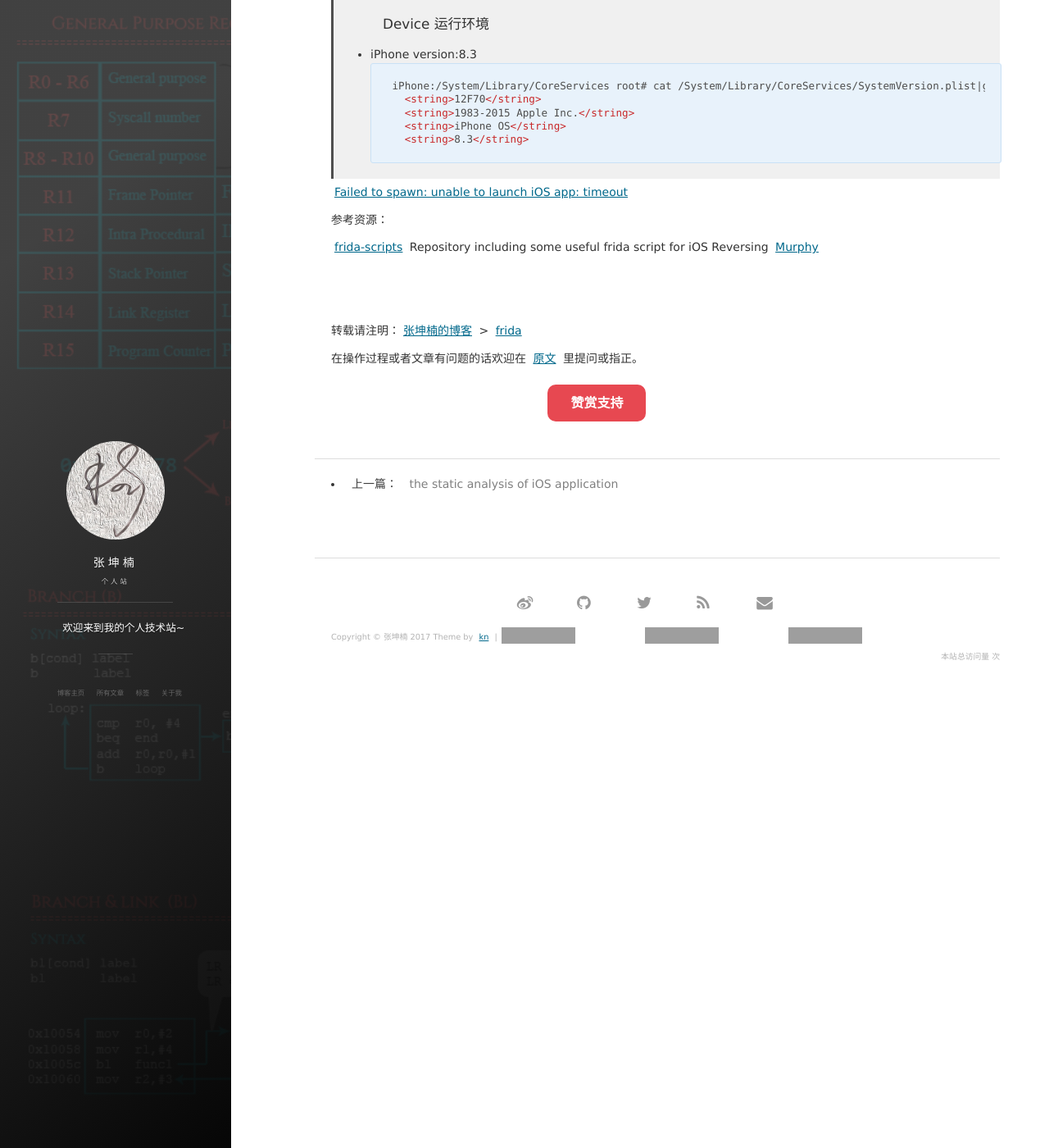
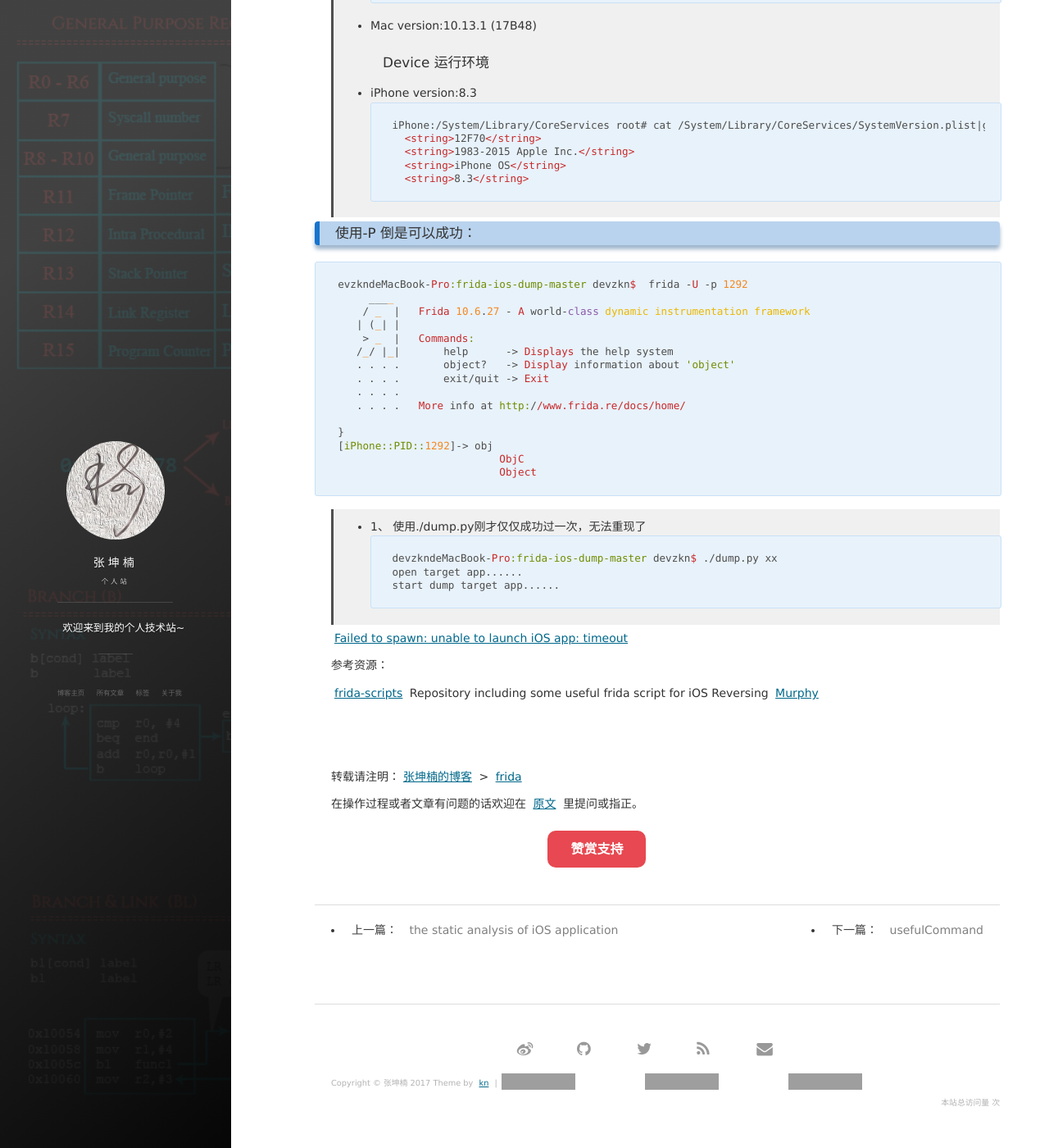
Before and after one commit to zhangkn/zhangkn.github.io, a Jekyll site: the page built from _posts/2017-12-13-frida.md, in a window 1280 px wide and 1400 px high, scrolled down 4050 px. Shown: the whole window at 82% size. Built offline with Jekyll 4.4.1, drawn with Linux system fonts in a browser that asks for light colours; nearby versions of some CDN libraries; comment, search, counter and statistics services are not loaded; grey boxes are pictures that could not be loaded.

Commit message:
usefulCommand

````diff
--- a/_posts/2017-12-13-frida.md
+++ b/_posts/2017-12-13-frida.md
@@ -8,6 +8,8 @@ tag: iOSre
 
 ### 前言
 [frida](https://www.frida.re/)
+<br>
+[frida-docs](https://www.frida.re/docs/home/)<br>
 Dynamic instrumentation toolkit for developers, reverse-engineers, and security researchers.
 Frida提供了一个名为“ FridaGadget.dylib ” 的动态库，可用于在非越狱设备上测试新开发的应用程序。
 
@@ -191,6 +193,32 @@ iPhone:/System/Library/CoreServices root# cat /System/Library/CoreServices/Syste
 	<string>8.3</string>
 ```
 
+### 使用-P 倒是可以成功：
+```
+evzkndeMacBook-Pro:frida-ios-dump-master devzkn$  frida -U -p 1292
+     ____
+    / _  |   Frida 10.6.27 - A world-class dynamic instrumentation framework
+   | (_| |
+    > _  |   Commands:
+   /_/ |_|       help      -> Displays the help system
+   . . . .       object?   -> Display information about 'object'
+   . . . .       exit/quit -> Exit
+   . . . .
+   . . . .   More info at http://www.frida.re/docs/home/
+
+}
+[iPhone::PID::1292]-> obj
+                          ObjC
+                          Object
+```
+
+>* 1、 使用./dump.py刚才仅仅成功过一次，无法重现了
+```
+devzkndeMacBook-Pro:frida-ios-dump-master devzkn$ ./dump.py xx
+open target app......
+start dump target app......
+```
+
 
 [Failed to spawn: unable to launch iOS app: timeout ](http://bbs.iosre.com/t/failed-to-spawn-unable-to-launch-ios-app-timeout/10422)
 
````
Also changed, not shown: _posts/2017-12-14-usefulCommand.md (added, +13 -0 lines).
